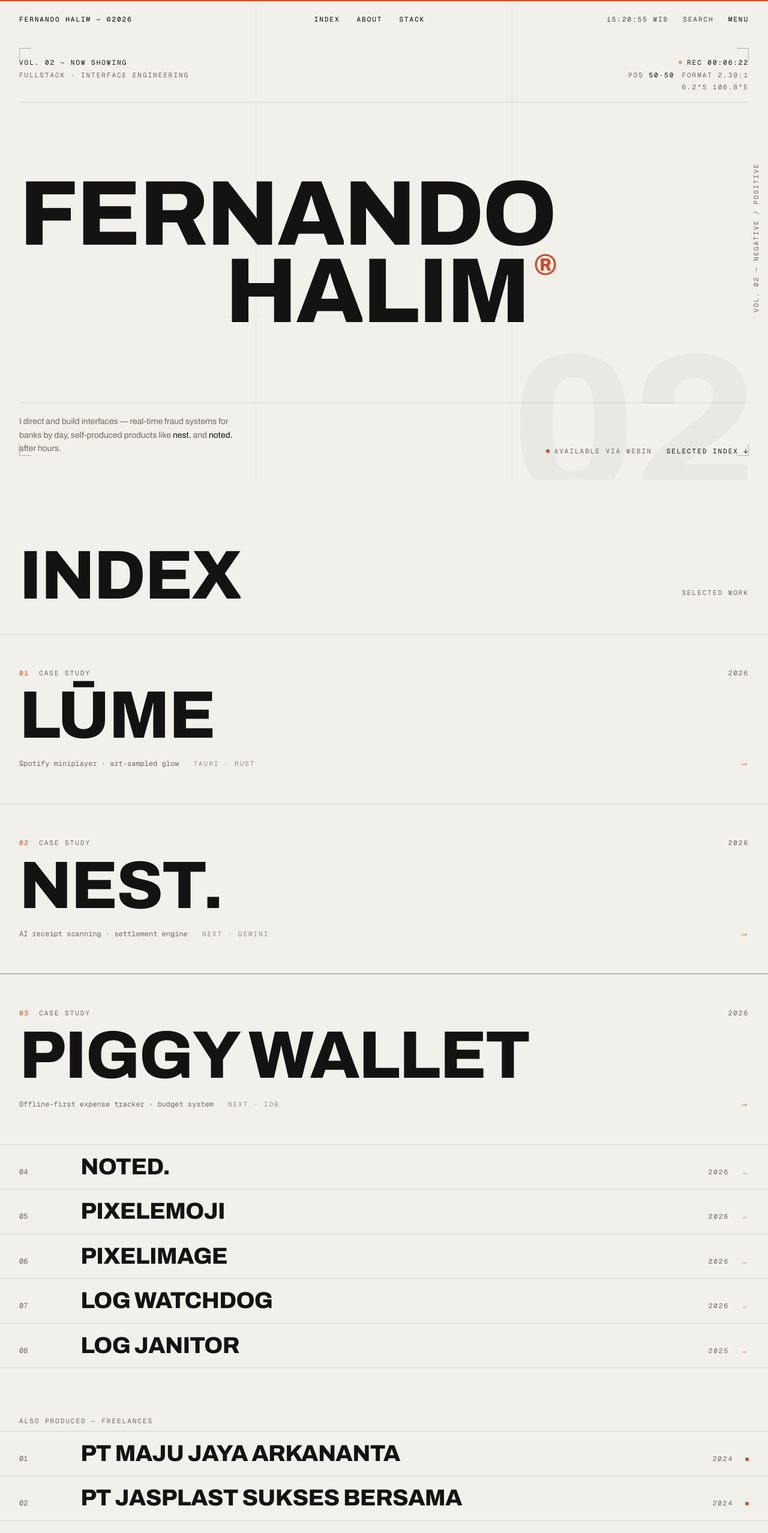
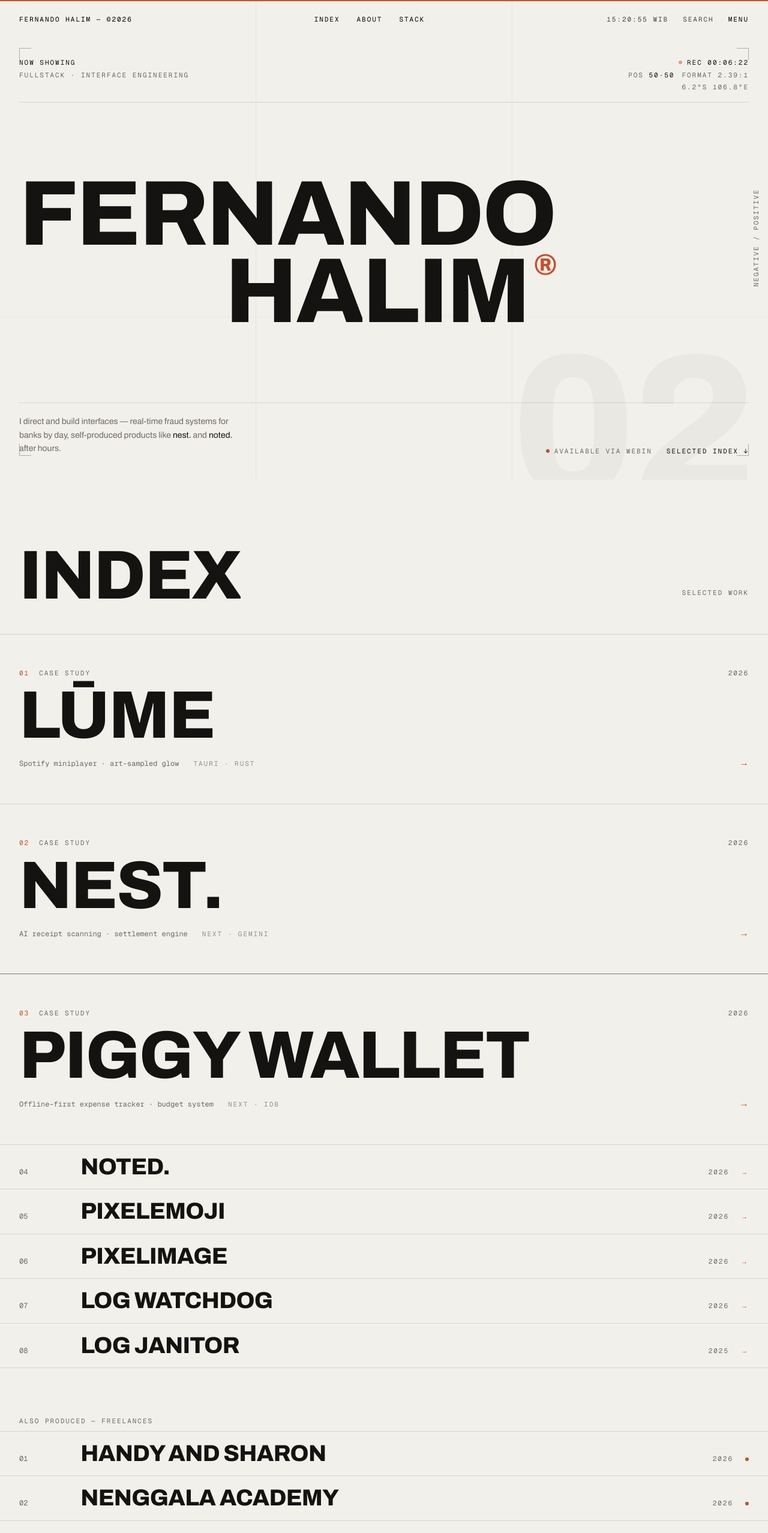
Before and after one commit to fernandohalim/client-porto, a Next.js app: page / in a window 1280 px wide. Shown: the top 2556 px of the page at 60% size. Built offline with nearby package versions, Linux system fonts and the light colour scheme.

Commit message:
fix minor wording

```diff
--- a/src/app/globals.css
+++ b/src/app/globals.css
@@ -1,7 +1,6 @@
 @import "tailwindcss";
 
 @theme {
-  /* Vol.02 palette */
   --color-bone: #f2f0ea;
   --color-coal: #0e0d0c;
   --color-ink: #141312;
--- a/src/components/Experience.tsx
+++ b/src/components/Experience.tsx
@@ -42,7 +42,7 @@ const CREDITS: Credit[] = [
       "Clean, documented APIs and responsive product interfaces.",
     ],
     active: true,
-    linkedin: "www.linkedin.com/company/91073950",
+    linkedin: "https://www.linkedin.com/company/91073950",
   },
   {
     no: "C",
--- a/src/components/Footer.tsx
+++ b/src/components/Footer.tsx
@@ -32,7 +32,7 @@ export default function Footer() {
             <p className="mono-label text-smoke mb-3">The studio</p>
             <p className="text-ash text-sm leading-relaxed max-w-[34ch]">
               Fernando Halim — fullstack developer producing considered software
-              from West Jakarta. Vol. 02.
+              from West Jakarta.
             </p>
           </div>
           <div>
--- a/src/components/Hero.tsx
+++ b/src/components/Hero.tsx
@@ -133,7 +133,7 @@ export default function Hero() {
       {/* vertical spine label */}
       <div className="absolute right-3 top-1/2 z-0 hidden -translate-y-1/2 lg:block">
         <span className="mono-label text-smoke [writing-mode:vertical-rl] [transform:rotate(180deg)] tracking-[0.32em]">
-          Vol. 02 — Negative / Positive
+          Negative / Positive
         </span>
       </div>
 
@@ -147,7 +147,7 @@ export default function Hero() {
           className="mono-label flex items-start justify-between gap-6 border-b border-line pb-4 text-smoke"
         >
           <div className="flex flex-col gap-1">
-            <span className="text-ink">Vol. 02 — Now showing</span>
+            <span className="text-ink">Now showing</span>
             <span className="hidden sm:block">
               Fullstack · Interface Engineering
             </span>
--- a/src/components/Projects.tsx
+++ b/src/components/Projects.tsx
@@ -84,6 +84,20 @@ const PERSONAL: Work[] = [
 ];
 
 const CLIENTS: Work[] = [
+  {
+    title: "Handy and Sharon",
+    blurb: "Wedding invitation site with RSVP",
+    stack: ["Next", "Firestore"],
+    year: "2026",
+    live: true,
+  },
+  {
+    title: "Nenggala Academy",
+    blurb: "Student portal and marketing site",
+    stack: ["Next", "Express"],
+    year: "2026",
+    live: true,
+  },
   {
     title: "PT Maju Jaya Arkananta",
     blurb: "Company profile and catalogue website with CMS",
```
